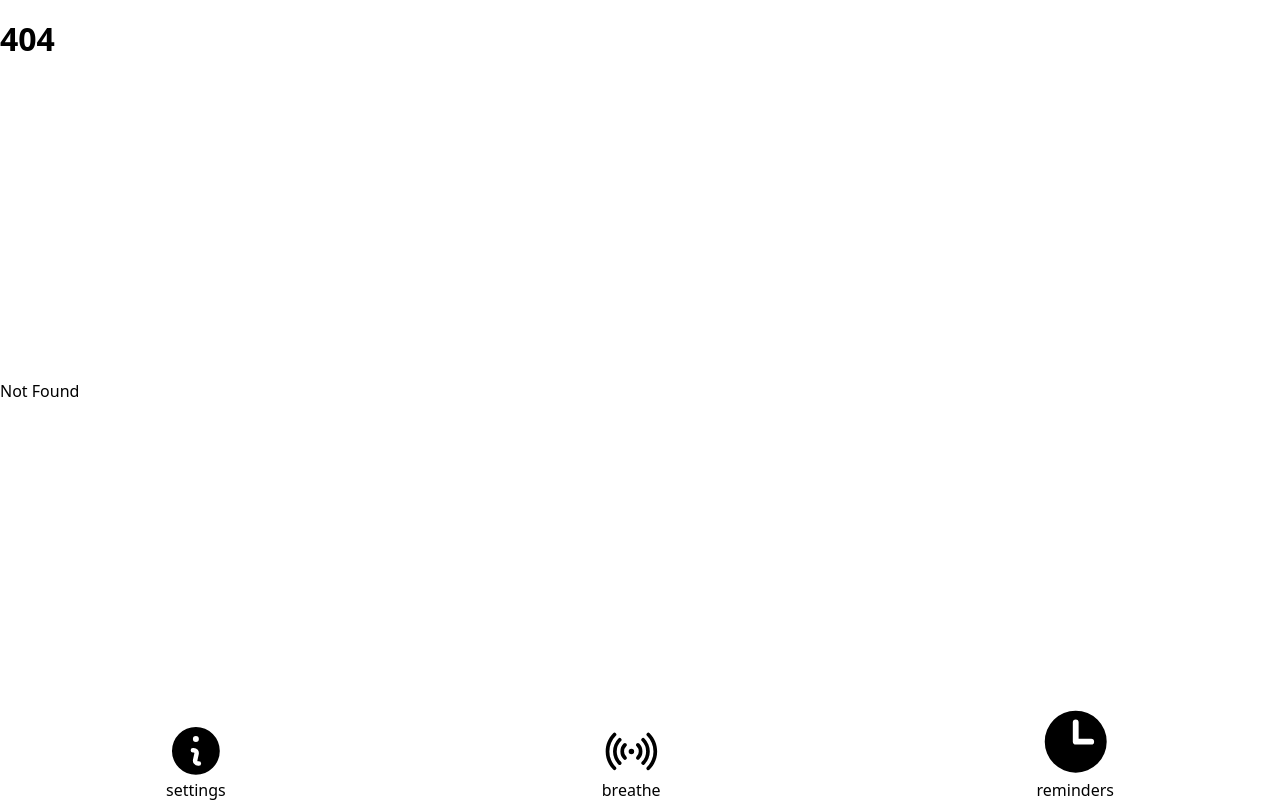
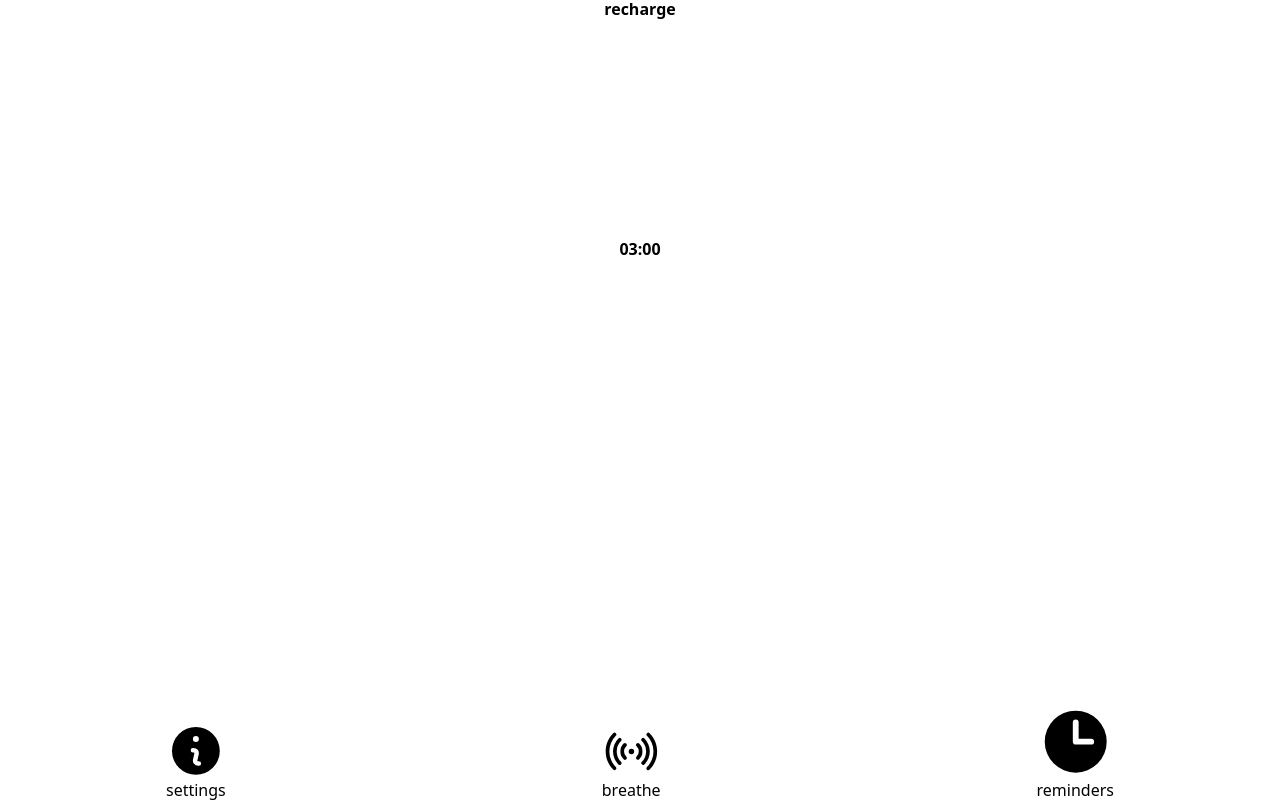
Before and after one commit to JHuppi/soom, a SvelteKit app: page /recharge in a window 1280 px wide. Before the commit this address had no page. Built offline with nearby package versions, Linux system fonts and the light colour scheme.

Commit message:
Add recharge page

```diff
--- /dev/null
+++ b/src/routes/recharge/+page.svelte
@@ -0,0 +1,14 @@
+<script lang="ts">
+    import Animation from '$lib/Animation.svelte';
+</script>
+
+<h1>recharge</h1>
+<Animation />
+
+<style>
+    h1 {
+        font-size: var(--scale-8);
+        margin: 0 auto;
+        text-align: center;
+    }
+</style>
```
